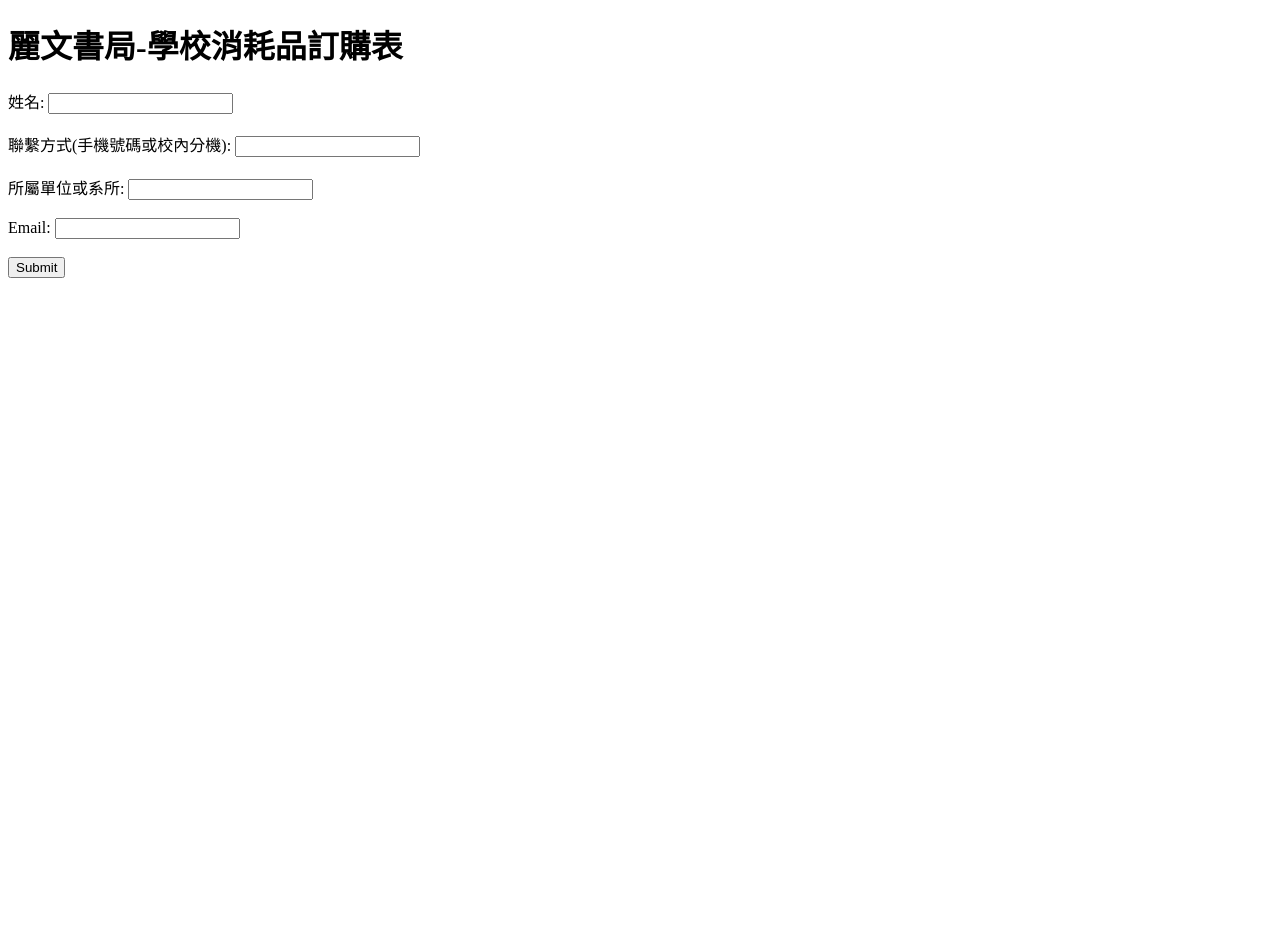
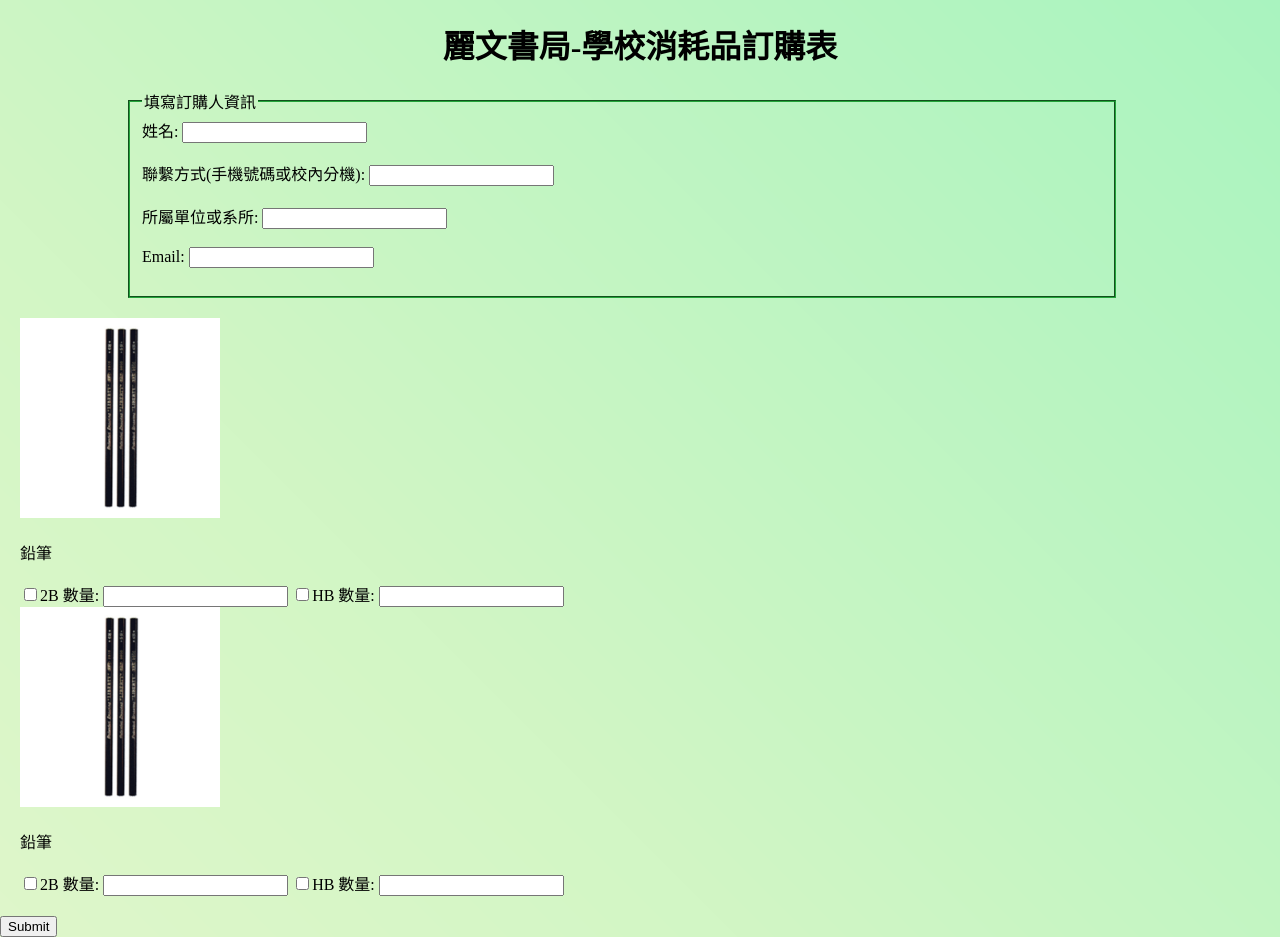
Before and after one commit to Rfcxz-0052/spin, a website: page index.html in a window 1280 px wide. Before the commit the page ends 800 px from the top, so only its background shows below. Drawn offline with Linux system fonts and the light colour scheme.

Commit message:
增加商品內容01

```diff
--- a/index.html
+++ b/index.html
@@ -5,10 +5,15 @@
     <meta name="viewport" content="width=device-width, initial-scale=1.0">
     <title>學校消耗品訂購表</title>
     <link rel="icon" href="favicon.ico" type="image/x-icon">
+    <link rel="stylesheet" href="style.css">
 </head>
 <body>
     <h1>麗文書局-學校消耗品訂購表</h1>
+
     <form id="myForm">
+        <fieldset class="form">
+            <legend>填寫訂購人資訊</legend>
+            <form>
                 <label for="name">姓名: </label>
                 <input type="text" id="name" name="name" required><br><br>
 
@@ -20,9 +25,26 @@
 
                 <label for="email">Email: </label>
                 <input type="email" id="email" name="email" required><br><br>
+            </form>
+        </fieldset>
 
+
+            <form>
+                <div class="product">
+                <img src="/product_picture/pencil.jpg" alt="pencil" width="200px" height="200px"><br><br>
+                <label for="pencil">鉛筆</label><br><br>
+                <input type="checkbox" id="pencil" name="pencil">2B  數量: <input type="number" id="pencil" name="pencil" min="0">
+                <input type="checkbox" id="pencil" name="pencil">HB  數量: <input type="number" id="pencil" name="pencil" min="0"><br>
+                <img src="/product_picture/pencil.jpg" alt="pencil" width="200px" height="200px"><br><br>
+                <label for="pencil">鉛筆</label><br><br>
+                <input type="checkbox" id="pencil" name="pencil">2B  數量: <input type="number" id="pencil" name="pencil" min="0">
+                <input type="checkbox" id="pencil" name="pencil">HB  數量: <input type="number" id="pencil" name="pencil" min="0"><br>
+                </div>
                 <button type="submit">Submit</button>
             </form>
+
+    </form>
+
 
     <script>
         const form = document.getElementById('myForm');
--- /dev/null
+++ b/style.css
@@ -0,0 +1,23 @@
+body {
+    margin: 0;
+    padding: 0;
+    height:auto;
+    width:auto;
+    background-image: url(background.png);
+}
+
+h1{
+    text-align:center;
+}
+
+.form{
+    width:75%;
+    margin-left:10%;
+    margin-right:10%;
+    border-color:rgb(35, 164, 58);
+}
+
+.product {
+    padding: 20px;
+    margin: auto;
+}
```
Also changed, not shown: background.png (added), product_picture/pencil.jpg (added). Lines whose indentation alone changed are shown as unchanged.
